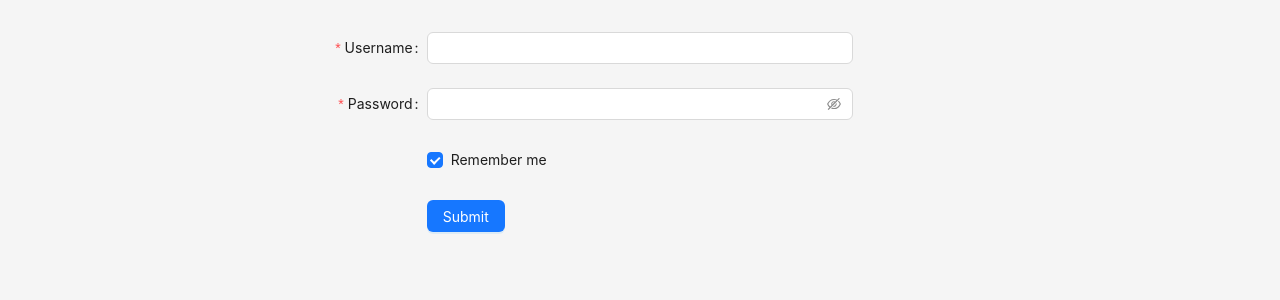
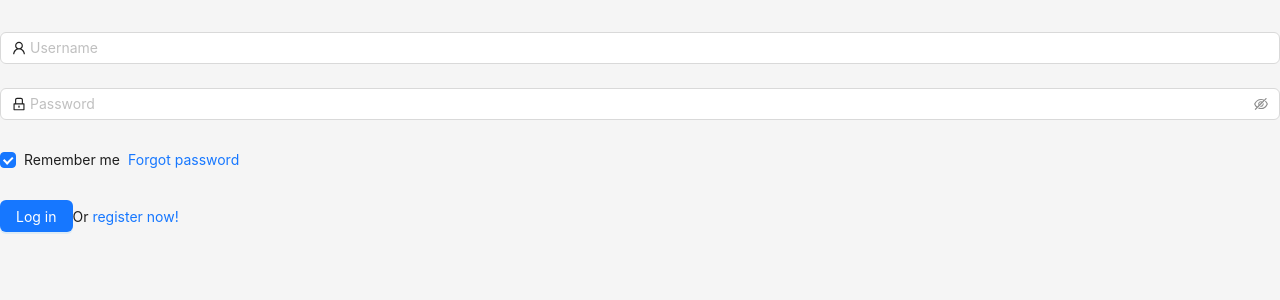
Before and after one commit to mayur256/devconnect-frontend, a Next.js app: page /login in a window 1280 px wide. Shown: the top 300 px of the page. Built offline with nearby package versions, Linux system fonts and the light colour scheme.

Commit message:
feat: Configures SCSS

```diff
--- /dev/null
+++ b/components/organisms/LoginForm/LoginForm.module.scss
@@ -0,0 +1,15 @@
+#components-form-demo-normal-login .login-form {
+    max-width: 300px;
+}
+
+#components-form-demo-normal-login .login-form-forgot {
+    float: right;
+}
+
+#components-form-demo-normal-login .ant-col-rtl .login-form-forgot {
+    float: left;
+}
+
+#components-form-demo-normal-login .login-form-button {
+    width: 100%;
+}
--- a/components/organisms/LoginForm/index.tsx
+++ b/components/organisms/LoginForm/index.tsx
@@ -2,8 +2,12 @@
 import React from 'react'
 
 // Antd
-import { Button, Checkbox, Form, Input, Row, Col } from 'antd'
+import { LockOutlined, UserOutlined } from '@ant-design/icons'
+import { Button, Checkbox, Form, Input } from 'antd'
 import type { ValidateErrorEntity } from 'rc-field-form/lib/interface'
+
+// Side effect imports
+import styles from './LoginForm.module.scss'
 
 // Component definition
 export const LoginForm: React.FC = () => {
@@ -17,20 +21,17 @@ export const LoginForm: React.FC = () => {
 
 	// Main renderer
 	return (
+		<div id={styles['components-form-demo-normal-login']}>
 			<Form
-			name="basic"
+				name="login-form"
+				className="login-form"
 				initialValues={{ remember: true }}
 				style={{ marginTop: '2rem' }}
 				onFinish={onFinish}
 				onFinishFailed={onFinishFailed}
 				autoComplete="off"
-			labelCol={{ md: 8 }}
-			wrapperCol={{ md: 8, sm: 24 }}
 			>
-			<Row>
-				<Col xs={24}>
 				<Form.Item
-						label="Username"
 					name="username"
 					rules={[
 						{
@@ -39,15 +40,15 @@ export const LoginForm: React.FC = () => {
 						},
 					]}
 				>
-						<Input />
+					<Input
+						prefix={
+							<UserOutlined className="site-form-item-icon" />
+						}
+						placeholder="Username"
+					/>
 				</Form.Item>
-				</Col>
-			</Row>
 
-			<Row>
-				<Col xs={24}>
 				<Form.Item
-						label="Password"
 					name="password"
 					rules={[
 						{
@@ -56,32 +57,35 @@ export const LoginForm: React.FC = () => {
 						},
 					]}
 				>
-						<Input.Password />
+					<Input.Password
+						prefix={
+							<LockOutlined className="site-form-item-icon" />
+						}
+						placeholder="Password"
+					/>
 				</Form.Item>
-				</Col>
-			</Row>
 
-			<Row>
-				<Col xs={24}>
-					<Form.Item
-						name="remember"
-						valuePropName="checked"
-						wrapperCol={{ offset: 8, span: 16 }}
-					>
+				<Form.Item>
+					<Form.Item name="remember" valuePropName="checked" noStyle>
 						<Checkbox>Remember me</Checkbox>
 					</Form.Item>
-				</Col>
-			</Row>
 
-			<Row>
-				<Col xs={24}>
-					<Form.Item wrapperCol={{ offset: 8, span: 16 }}>
-						<Button type="primary" htmlType="submit">
-							Submit
+					<a className="login-form-forgot" href="">
+						Forgot password
+					</a>
+				</Form.Item>
+
+				<Form.Item>
+					<Button
+						type="primary"
+						htmlType="submit"
+						className="login-form-button"
+					>
+						Log in
 					</Button>
+					Or <a href="">register now!</a>
 				</Form.Item>
-				</Col>
-			</Row>
 			</Form>
+		</div>
 	)
 }
--- a/next.config.js
+++ b/next.config.js
@@ -1,6 +1,12 @@
 /** @type {import('next').NextConfig} */
+// eslint-disable-next-line @typescript-eslint/no-var-requires
+const path = require('path')
+
 const nextConfig = {
-  reactStrictMode: true,
+	reactStrictMode: true,
+	sassOptions: {
+		includePaths: [path.join(__dirname, 'components')],
+	},
 }
 
 module.exports = nextConfig
--- a/package.json
+++ b/package.json
@@ -25,6 +25,7 @@
 		"eslint-config-prettier": "^8.7.0",
 		"husky": "^8.0.3",
 		"lint-staged": "^13.1.2",
-		"prettier": "^2.8.4"
+		"prettier": "^2.8.4",
+		"sass": "^1.58.3"
 	}
 }
--- a/pages/login.tsx
+++ b/pages/login.tsx
@@ -1,10 +1,10 @@
 // top level imports
-import { ReactElement } from "react";
+import { ReactElement } from 'react'
 
 // Atoms / Molecules / Organisms
-import { LoginForm } from "@/components/organisms/LoginForm";
+import { LoginForm } from '@/components/organisms/LoginForm'
 
 // Component definitions
 export default function Login(): ReactElement {
-    return <LoginForm />
+	return <LoginForm />
 }
```
Also changed, not shown: 1 other file (tests, documents, lock files or other folders). Lines whose indentation alone changed are shown as unchanged.
